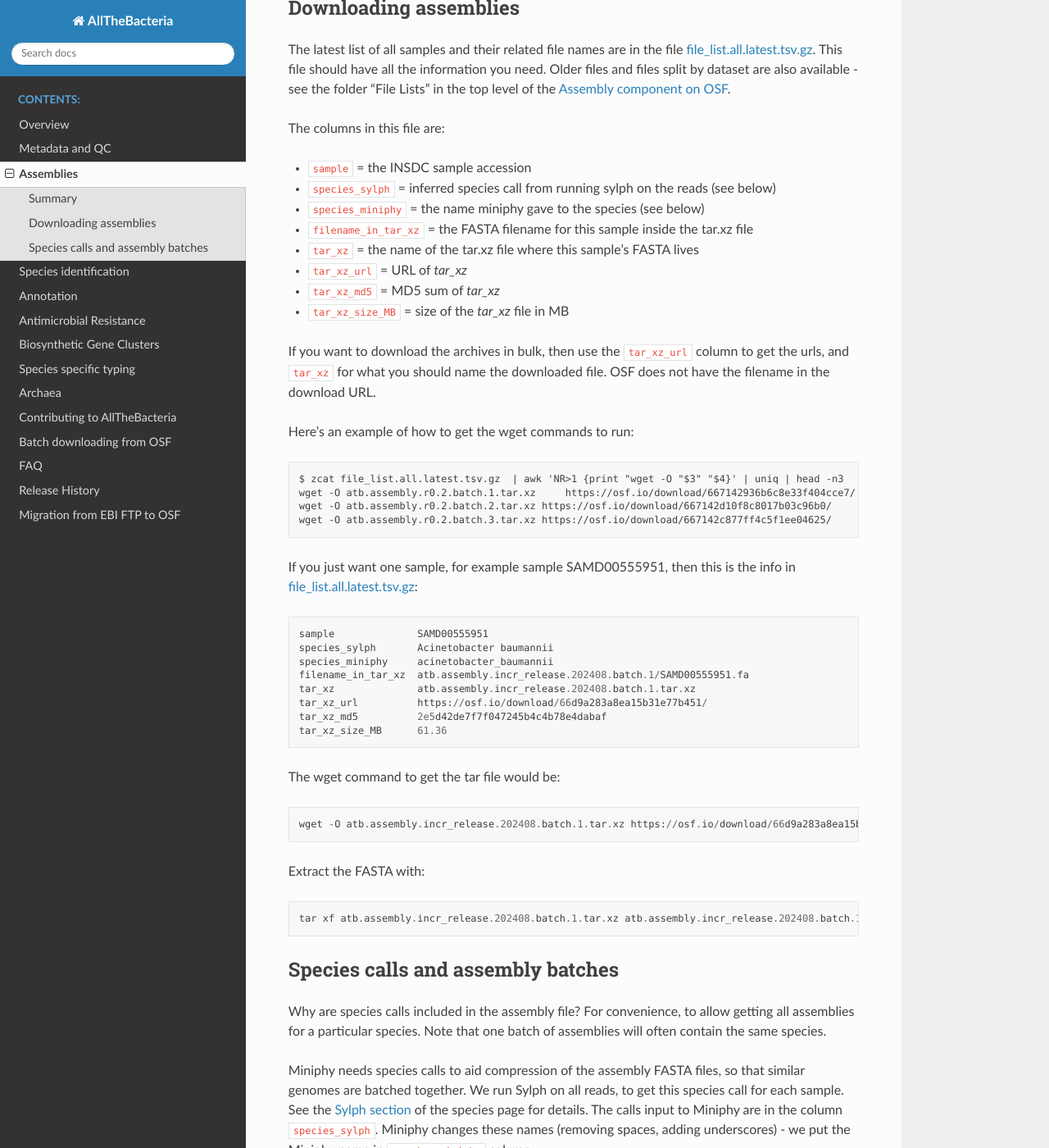
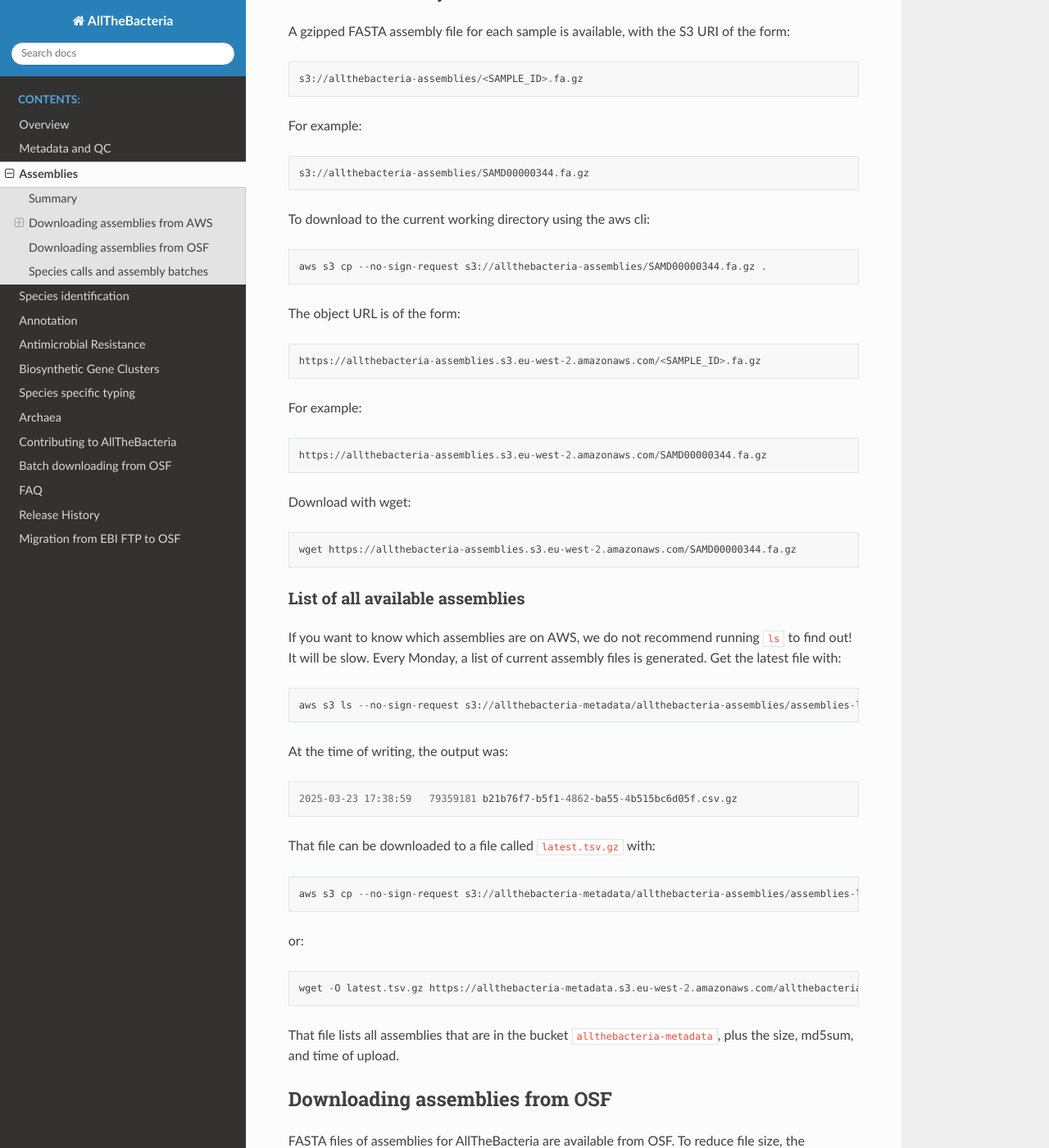
Before and after one commit to AllTheBacteria/AllTheBacteria, a Sphinx documentation site: the page built from docs/assemblies.rst, in a window 1280 px wide and 1400 px high, scrolled down 463 px. Shown: the whole window at 82% size. Built offline with Sphinx 7.4.7 and the Read the Docs theme 3.1.0, drawn with Linux system fonts in a browser that asks for light colours; some of the changed text lies outside the part shown.

Commit message:
Add AWS assembly download instructions (#61)

```diff
--- a/docs/assemblies.rst
+++ b/docs/assemblies.rst
@@ -3,6 +3,80 @@ Assemblies
 
 Summary
 -------
+
+Assemblies can be downloaded from OSF or AWS.
+
+* Individual FASTA files for each sample are on AWS. If you want assemblies
+  for specific samples then AWS will be easiest.
+* Batched assemblies are on OSF. If you want all assemblies or large numbers
+  then get them from OSF.
+
+
+
+Downloading assemblies from AWS
+-------------------------------
+
+Individual assembly files
+^^^^^^^^^^^^^^^^^^^^^^^^^
+
+A gzipped FASTA assembly file for each sample is available, with the S3 URI
+of the form::
+
+    s3://allthebacteria-assemblies/<SAMPLE_ID>.fa.gz
+
+For example::
+
+    s3://allthebacteria-assemblies/SAMD00000344.fa.gz
+
+
+To download to the current working directory using the aws cli::
+
+    aws s3 cp --no-sign-request s3://allthebacteria-assemblies/SAMD00000344.fa.gz .
+
+
+The object URL is of the form::
+
+    https://allthebacteria-assemblies.s3.eu-west-2.amazonaws.com/<SAMPLE_ID>.fa.gz
+
+For example::
+
+    https://allthebacteria-assemblies.s3.eu-west-2.amazonaws.com/SAMD00000344.fa.gz
+
+
+Download with wget::
+
+    wget https://allthebacteria-assemblies.s3.eu-west-2.amazonaws.com/SAMD00000344.fa.gz
+
+
+List of all available assemblies
+^^^^^^^^^^^^^^^^^^^^^^^^^^^^^^^^
+
+If you want to know which assemblies are on AWS, we do not recommend running
+``ls`` to find out! It will be slow.
+Every Monday, a list of current assembly files is generated. Get the latest
+file with::
+
+    aws s3 ls --no-sign-request s3://allthebacteria-metadata/allthebacteria-assemblies/assemblies-list/data/  | sort | tail -n1
+
+At the time of writing, the output was::
+
+    2025-03-23 17:38:59   79359181 b21b76f7-b5f1-4862-ba55-4b515bc6d05f.csv.gz
+
+That file can be downloaded to a file called ``latest.tsv.gz`` with::
+
+    aws s3 cp --no-sign-request s3://allthebacteria-metadata/allthebacteria-assemblies/assemblies-list/data/b21b76f7-b5f1-4862-ba55-4b515bc6d05f.csv.gz latest.tsv.gz
+
+or::
+
+    wget -O latest.tsv.gz https://allthebacteria-metadata.s3.eu-west-2.amazonaws.com/allthebacteria-assemblies/assemblies-list/data/b21b76f7-b5f1-4862-ba55-4b515bc6d05f.csv.gz
+
+That file lists all assemblies that are in the bucket ``allthebacteria-metadata``,
+plus the size, md5sum, and time of upload.
+
+
+
+Downloading assemblies from OSF
+-------------------------------
 
 FASTA files of assemblies for AllTheBacteria are available from
 OSF. To reduce file size, the assemblies are provided in batches of
```
Also changed, not shown: other parts of docs/assemblies.rst (+0 -3 lines).
